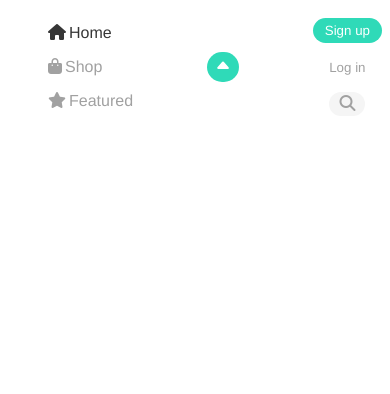
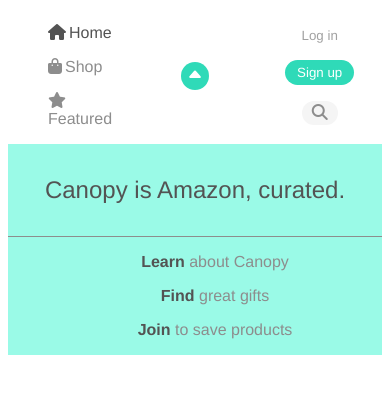
Before and after one commit to zuzik772/recreate3-wp, a plain HTML site: page index.html in a window 390 px wide. Drawn offline with Linux system fonts and the light colour scheme.

Commit message:
header done and responsive

```diff
--- a/index.html
+++ b/index.html
@@ -13,7 +13,7 @@
   </head>
   <body>
     <header>
-      <nav class="mainnav">
+      <div class="mainnav">
         <ul>
           <a href="#">
             <li><i class="fas fa-home"></i>Home</li>
@@ -47,6 +47,20 @@
           <button>Log in</button>
           <button>Sign up</button>
         </div>
+      </div>
+      <nav>
+        <h1>Canopy is Amazon, curated.</h1>
+        <ul>
+          <a href="#">
+            <li><span>Learn</span> about Canopy</li>
+          </a>
+          <a href="#">
+            <li><span>Find</span> great gifts</li>
+          </a>
+          <a href="#">
+            <li><span>Join</span> to save products</li>
+          </a>
+        </ul>
       </nav>
     </header>
   </body>
--- a/style.css
+++ b/style.css
@@ -1,5 +1,8 @@
 :root {
   --primaryColor: #2fdab8;
+  --secondaryColor: #9afae7;
+  --lightColor: #8d8d8d;
+  --darkColor: #535353;
   --primaryFont: "Helvetica";
 }
 
@@ -10,10 +13,12 @@
   font-family: var(--primaryFont);
 }
 
+/* main nav */
 header .mainnav {
-  display: flex;
+  display: grid;
+  grid-template-columns: 1fr 1fr 1fr;
   align-items: center;
-  justify-content: space-between;
+  justify-items: center;
 }
 
 header .mainnav ul {
@@ -26,10 +31,10 @@
 }
 
 header .mainnav a {
-  color: #a1a1a1;
+  color: var(--lightColor);
 }
 header .mainnav a:first-child {
-  color: #363636;
+  color: var(--darkColor);
 }
 
 header .mainnav .logo {
@@ -37,7 +42,9 @@
   border: none;
   background-color: var(--primaryColor);
   color: white;
-  padding: 5px 8px;
+  width: fit-content;
+  align-self: center;
+  padding: 4px 6px;
 }
 
 header .mainnav input,
@@ -50,7 +57,7 @@
 
 header .mainnav .input i {
   margin: 0;
-  color: #a1a1a1;
+  color: var(--lightColor);
 }
 
 header .mainnav div:last-child {
@@ -74,7 +81,7 @@
 
 @media screen and (max-width: 500px) {
   header .mainnav div {
-    flex-direction: column-reverse;
+    flex-direction: column;
   }
 }
 
@@ -85,4 +92,73 @@
   header .mainnav input {
     display: none;
   }
+  header .mainnav .input {
+    order: 3;
+  }
 }
+
+@media only screen and (max-width: 1100px) and (min-width: 800px) {
+  header .mainnav div:last-child {
+    display: grid;
+    grid-template-columns: 1fr 1fr;
+    gap: 0.5rem;
+    margin-bottom: 0.5rem;
+  }
+  header .mainnav .input {
+    order: 3;
+    grid-column: 1/3;
+  }
+}
+
+/* nav */
+nav {
+  background-color: var(--secondaryColor);
+}
+
+nav h1 {
+  color: var(--darkColor);
+  font-weight: 100;
+  text-align: center;
+  padding: 2rem 0;
+  margin: 0;
+}
+
+nav ul {
+  display: grid;
+  grid-template-columns: 1fr 1fr 1fr;
+  border-top: var(--lightColor) 1px solid;
+  margin-top: 0;
+}
+
+nav a {
+  color: var(--lightColor);
+}
+
+nav li {
+  text-align: center;
+  padding: 2rem 0;
+}
+
+nav ul a:nth-child(2) {
+  border-right: var(--lightColor) 1px solid;
+  border-left: var(--lightColor) 1px solid;
+}
+
+nav a span {
+  color: var(--darkColor);
+  font-weight: 600;
+}
+
+@media screen and (max-width: 500px) {
+  nav ul {
+    grid-template-columns: 1fr;
+    padding-bottom: 1rem;
+  }
+  nav ul a:nth-child(2) {
+    border: none;
+  }
+  nav li {
+    padding: 0;
+    padding-top: 1rem;
+  }
+}
```
